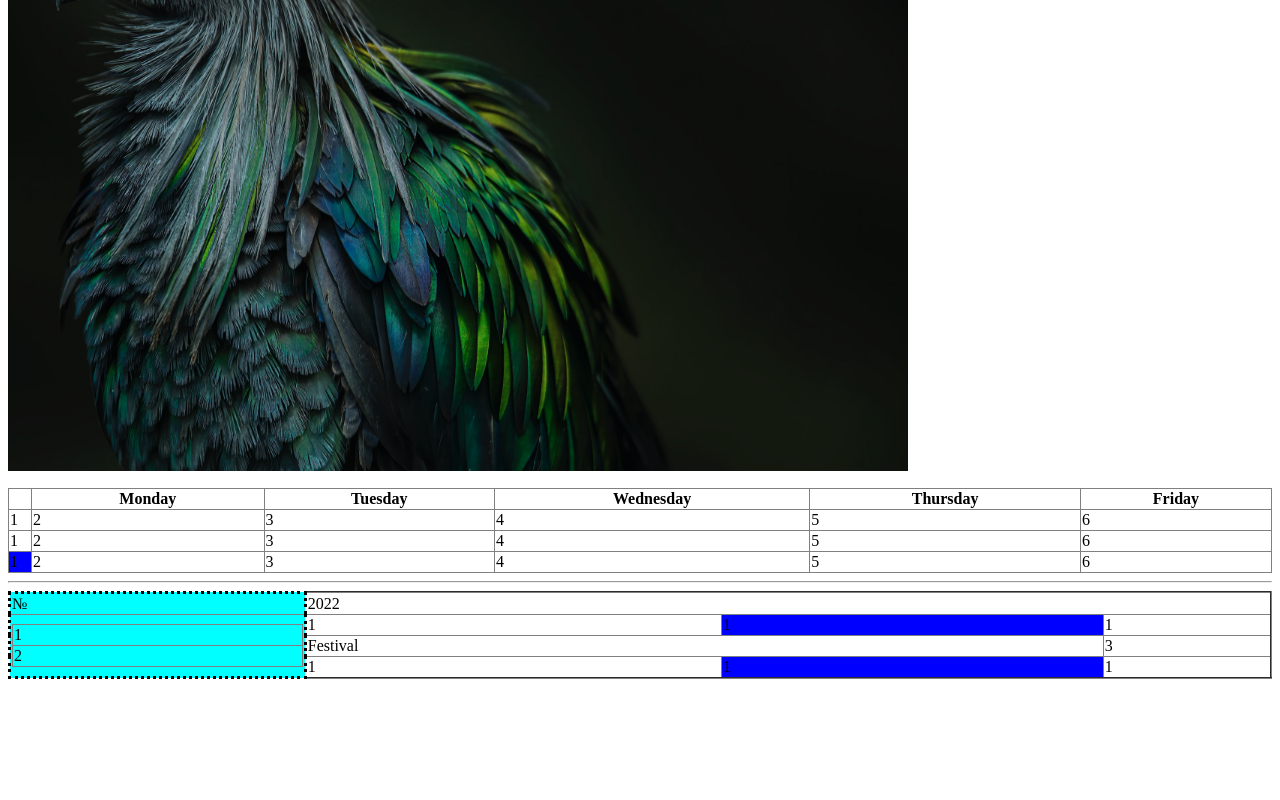
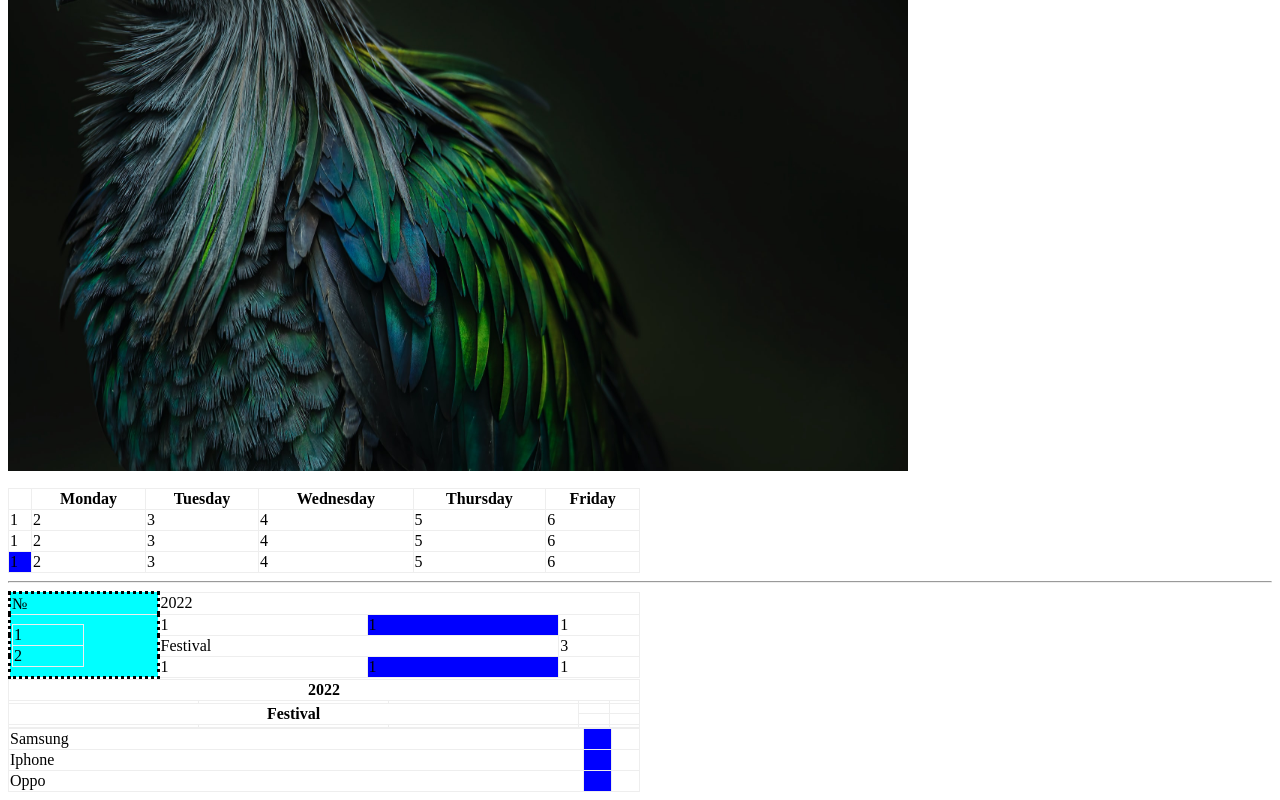
Before and after one commit to Abdimuminov-Ramazon-UZ/FullFrontendCourse, a plain HTML site: page HTML Course(1-22)/9-12 lesson/index.html in a window 1280 px wide. Shown: the part 983-1783 px from the top of the page. Before the commit the page ends 1670 px from the top, so only its background shows below. Drawn offline with Linux system fonts and the light colour scheme.

Commit message:
Table homework

```diff
--- /dev/null
+++ b/HTML Course(1-22)/9-12 lesson/homework/index.css
@@ -0,0 +1,13 @@
+* {
+  margin: 10px;
+  padding: 5px;
+}
+table,
+tr,
+th,
+td {
+  border: 2px black solid;
+  border-collapse: collapse;
+  text-align: center;
+  font-weight: 600;
+}
--- a/HTML Course(1-22)/9-12 lesson/index.html
+++ b/HTML Course(1-22)/9-12 lesson/index.html
@@ -228,7 +228,148 @@
 
     <!--Colgroup is used to choice table row.It is through col tag to choice table's row.then we change styles rows.If we want to choice only second or third tag we write one in the first col after we write second col tag and wo enter 2 -->
 
+  <!--12-lesson-->
+  <!--- Tables-->
+  <!--Table consist on rows and columns.Row is line of horizontal.Column is line of vertical.One of box is named cell.Tables create by th,tr,td and table tags.When we give value to border attribute then appears border.-->
 
+  <!-- <table border="1" >--->
+    <!--th is table header.It possesiones center and change italic type which given datas-->
+  <!--  <tr>
+      <td></td>
+      <th>Monday</th>
+      <th>Tuesday</th>
+      <th>Wednesday</th>
+      <th>Thursday</th>
+      <th>Friday</th>
+      <th>Sunday</th>
+    </tr>
+    <tr>
+      <td>1</td>
+      <td></td>
+      <td></td>
+      <td></td>
+      <td></td>
+      <td></td>
+      <td></td>
+    </tr>
+    <tr>
+      <td>2</td>
+      <td></td>
+      <td></td>
+      <td></td>
+      <td></td>
+      <td></td>
+      <td></td>
+    </tr>
+    <tr>
+      <td>3</td>
+      <td></td>
+      <td></td>
+      <td></td>
+      <td></td>
+      <td></td>
+      <td></td>
+    </tr>
+    <tr>
+      <td>4</td>
+      <td></td>
+      <td></td>
+      <td></td>
+      <td></td>
+      <td></td>
+      <td></td>
+    </tr>
+    <tr>
+      <td>5</td>
+      <td></td>
+      <td></td>
+      <td></td>
+      <td></td>
+      <td></td>
+      <td></td>
+    </tr>
+
+  </table>-->
+  <!--If tables border seatles double border in the table,we give collapse to border-collapse style and change only border-->
+ <!--- <style>
+    table{width: 100%;
+    border: 2px;
+      border-collapse: collapse;
+    }
+    table td{
+      width:10px;
+    }
+  </style>-->
+  <!-- If one cell hogs two or more cells position, we use colspan and rowspan.
+  That is it for are emty or delete,herein important element occupies places.Colspan uses for horizontal cells.Rowspan uses for vertical cells -->
+
+  <table border="2">
+
+    <tr>
+      <th colspan="5">2022</tb>
+
+    </tr>
+       <tr>
+         <td></td>
+         <td></td>
+         <td></td>
+         <td></td>
+         <td></td>
+       </tr>
+          <tr>
+
+            <th colspan="3" rowspan="2">Festival</th>
+            <td></td>
+            <td></td>
+          </tr>
+             <tr>
+
+               <td></td>
+               <td></td>
+             </tr>
+                <tr>
+                  <td></td>
+                  <td></td>
+                  <td></td>
+                  <td></td>
+                  <td></td>
+                </tr>
+  </table>
+  <style >
+    table{
+      width:50%;
+      border: 2px;
+      border-collapse: collapse;
+    }
+  </style>
+  <!--Colgroup helps to choose columns.
+  It is independent tag which is write under table.It has col tag. If we want to choose middle columns we give double col and it brings given column-->
+  <table border="1">
+    <colgroup>
+      <col span="1">
+      <col span="1" style="background-color:blue;">
+    </colgroup>
+    <tr>
+      <td>Samsung</td>
+      <td></td>
+      <td></td>
+    </tr>
+    <tr>
+      <td>Iphone</td>
+      <td></td>
+      <td></td>
+    </tr>
+    <tr>
+      <td>Oppo</td>
+      <td></td>
+      <td></td>
+    </tr>
+  </table>
+  <style>
+    table{
+      border-collapse:collapse;
+    }
+  </style>
 
   </body>
 </html>
```
Also changed, not shown: HTML Course(1-22)/9-12 lesson/homework/index.html (added, +297 -0 lines).
